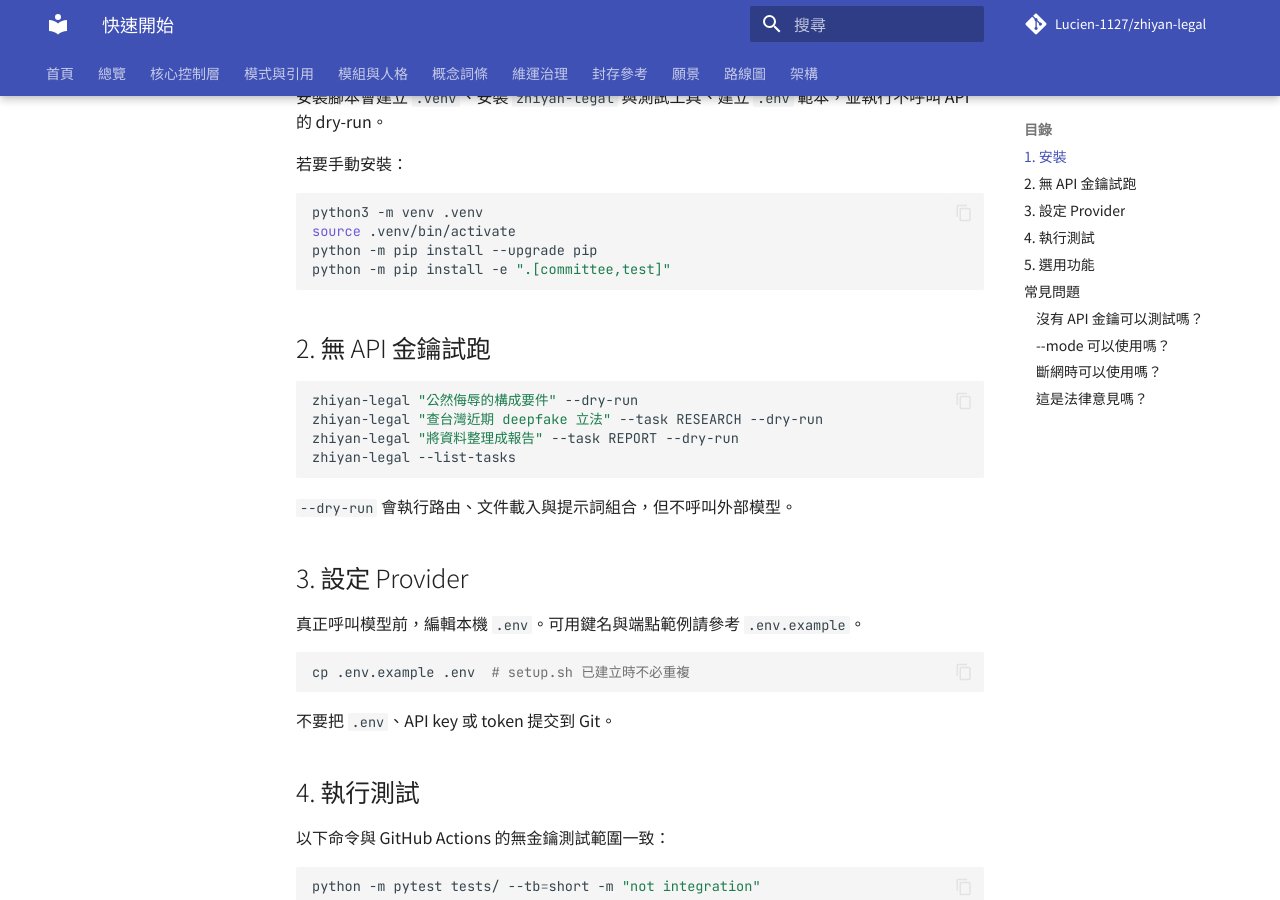
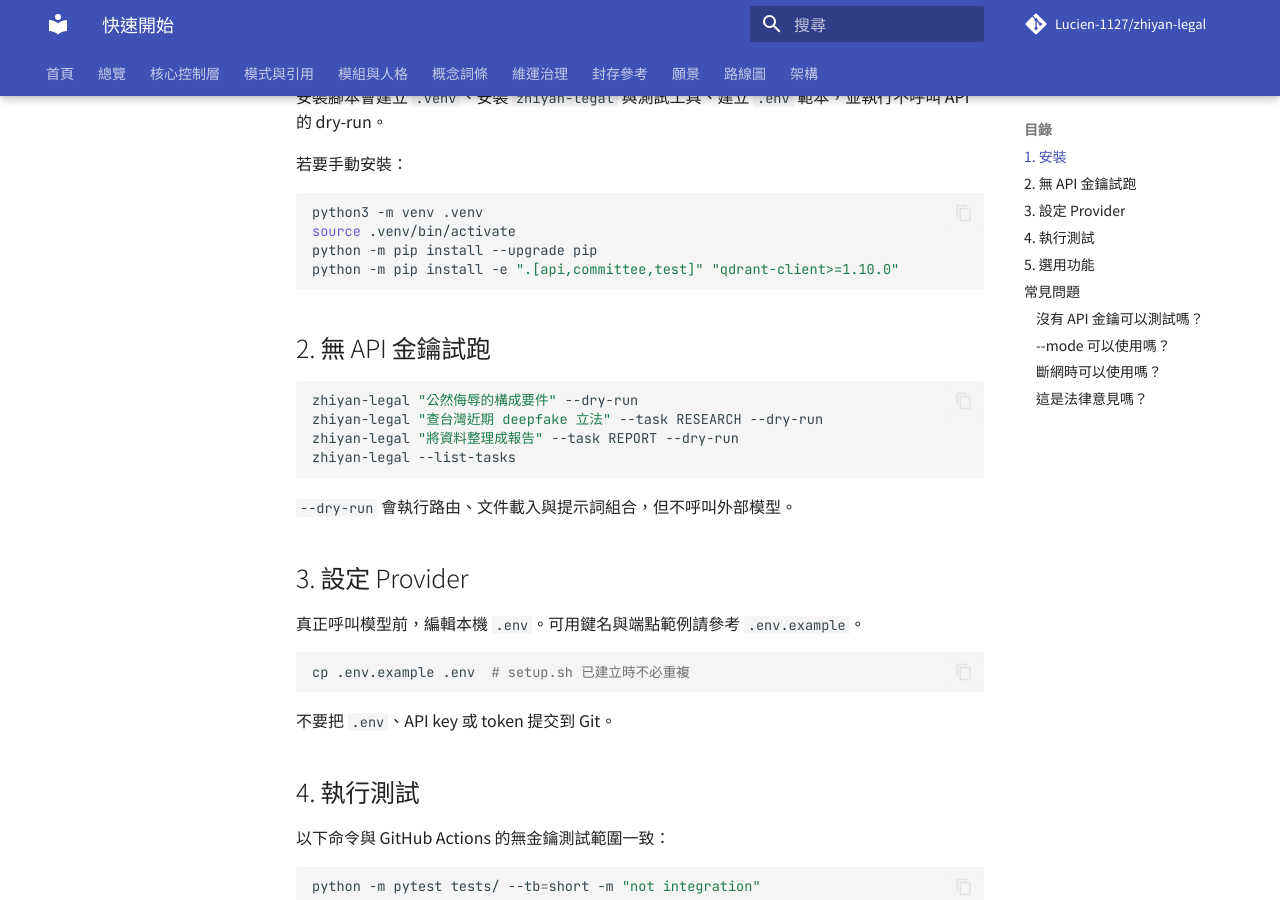
Before and after one commit to Lucien-1127/zhiyan-legal, an MkDocs documentation site: the page built from docs/wiki/Quickstart.md, in a window 1280 px wide and 900 px high, scrolled down 308 px. Built offline with MkDocs 1.6.1 and Material for MkDocs 9.7.7, drawn with Linux system fonts in a browser that asks for light colours; comment, search, counter and statistics services are not loaded.

Commit message:
ci: exercise API and vector regressions instead of skipping optional tests

````diff
--- a/docs/wiki/Quickstart.md
+++ b/docs/wiki/Quickstart.md
@@ -17,7 +17,7 @@ source .venv/bin/activate
 python3 -m venv .venv
 source .venv/bin/activate
 python -m pip install --upgrade pip
-python -m pip install -e ".[committee,test]"
+python -m pip install -e ".[api,committee,test]" "qdrant-client>=1.10.0"
 ```
 
 ## 2. 無 API 金鑰試跑
--- a/pyproject.toml
+++ b/pyproject.toml
@@ -69,6 +69,7 @@ all = [
     "pytest-cov>=5.0",
     "requests>=2.31.0",
     "sentence-transformers>=3.0.0",
+    "slowapi>=0.1.9",
     "uvicorn>=0.29.0",
 ]
 rag = [
````
Also changed, not shown: README.md (+1 -1 lines), 1 other file.
